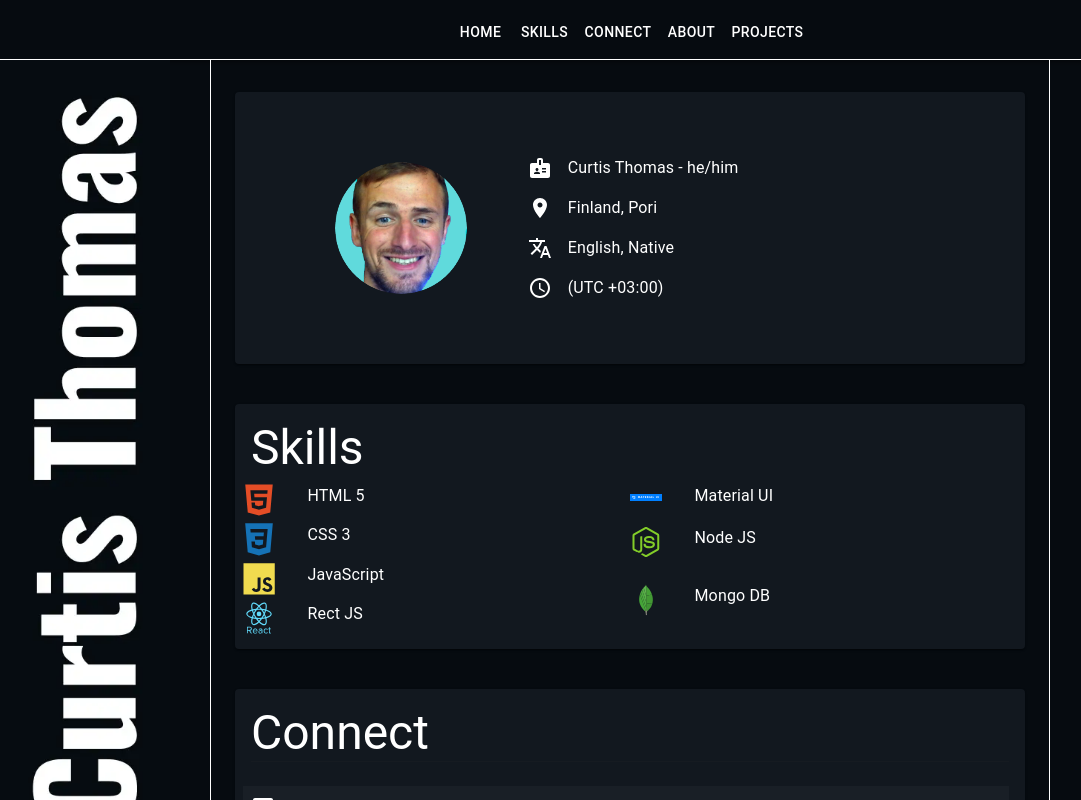
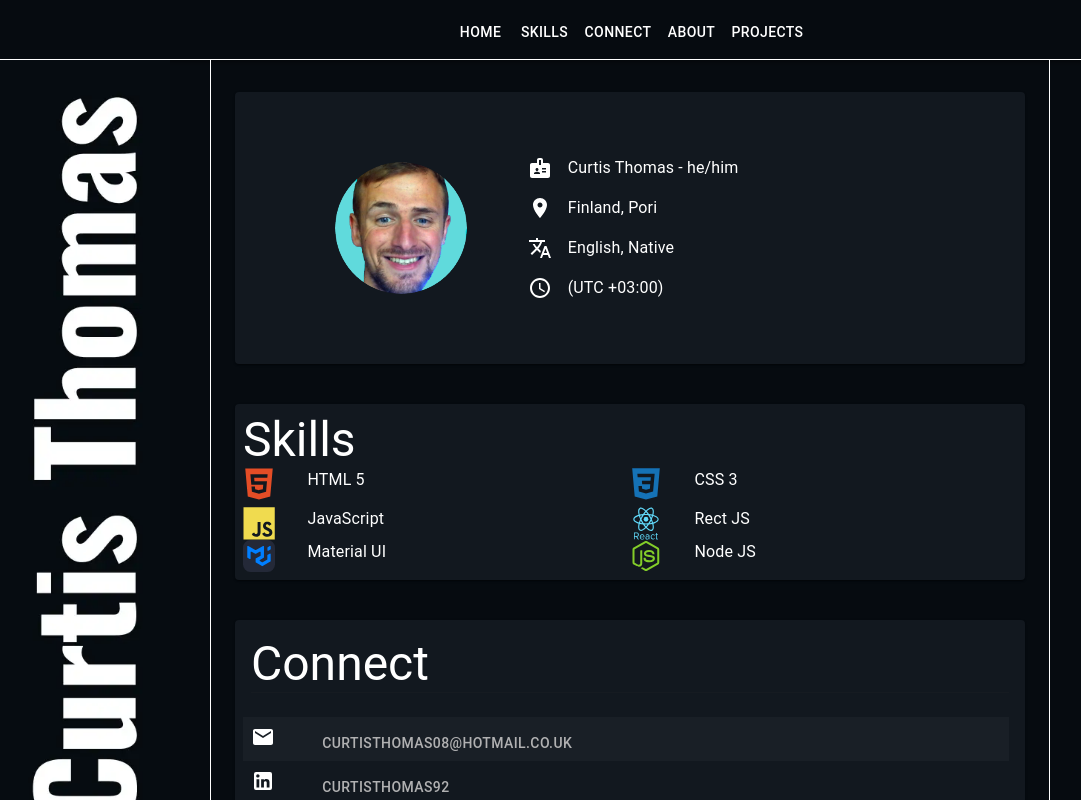
Before and after one commit to Curtis-Thomas/curtis-thomas-portfolio, a React (Create React App) app: page / in a window 1280 px wide. Shown: the top 800 px of the page, without its empty margins (10-1091 px from the left). Built offline with nearby package versions, Linux system fonts and the light colour scheme.

Commit message:
style: skills icon mui add

```diff
--- a/src/core/main/Connect.js
+++ b/src/core/main/Connect.js
@@ -24,12 +24,12 @@ const Connect = () => {
           </Grid>
 
           <Grid container item xs={12} sm={12} backgroundColor={"#191F26"}>
-            <Grid item xs={12} sm={1}>
+            <Grid item xs={1} sm={1}>
               <Typography color={"white"}>
                 <EmailIcon />
               </Typography>
             </Grid>
-            <Grid item xs={12} sm={6}>
+            <Grid item xs={11} sm={6}>
               <Button
                 sx={{ color: "#B1B1B2" }}
                 target="_top"
@@ -42,12 +42,12 @@ const Connect = () => {
           </Grid>
 
           <Grid container item xs={12} sm={12}>
-            <Grid item xs={12} sm={1}>
+            <Grid item xs={1} sm={1}>
               <Typography color={"white"}>
                 <LinkedInIcon />
               </Typography>
             </Grid>
-            <Grid item xs={12} sm={11}>
+            <Grid item xs={11} sm={11}>
               <Button
                 sx={{ color: "#B1B1B2" }}
                 target="_blank"
@@ -58,13 +58,13 @@ const Connect = () => {
             </Grid>
           </Grid>
           <Grid container item xs={12} sm={12} backgroundColor={"#191F26"}>
-            <Grid item xs={12} sm={1}>
+            <Grid item xs={1} sm={1}>
               {" "}
               <Typography color={"white"}>
                 <GitHubIcon />
               </Typography>
             </Grid>
-            <Grid item xs={12} sm={11}>
+            <Grid item xs={11} sm={11}>
               {" "}
               <Button
                 sx={{ color: "#B1B1B2" }}
--- a/src/core/main/LeftBar.js
+++ b/src/core/main/LeftBar.js
@@ -5,7 +5,6 @@ const LeftBar = () => {
   return (
     <Box
       sx={{
-        backgroundColor: "blue",
         width: "100%",
         height: "100vh",
         display: "flex",
--- a/src/core/main/jumbotron/Skills.js
+++ b/src/core/main/jumbotron/Skills.js
@@ -6,7 +6,6 @@ import javascript from "./assets/javascript-colored.svg";
 import reactImg from "./assets/react-original-wordmark.svg";
 import mui from "./assets/materialui.svg";
 import node from "./assets/nodejs-colored.svg";
-import mongo from "./assets/mongodb-colored.svg";
 
 const Skills = () => {
   return (
@@ -19,94 +18,88 @@ const Skills = () => {
         padding: 1,
       }}
     >
-      <Grid container xs={12} sm={12}>
-        <Grid container item xs={12} sm={12}>
-          <Grid item xs={12} sm={12} p={1}>
       <Typography color={"white"} variant="h3" component="h2">
         Skills
       </Typography>
-          </Grid>
-        </Grid>
 
       <Grid container xs={12} sm={12}>
-          <Grid container item xs={12} sm={6}>
-            <Grid item xs={6} sm={2}>
+        <Grid container xs={12} sm={12}>
+          <Grid container xs={12} sm={6}>
+            <Grid item xs={3} sm={2}>
               <img
                 src={html5}
                 alt="Jumbotron"
                 style={{ objectFit: "contain", width: "50%" }}
               />
             </Grid>
-            <Grid item xs={6} sm={10}>
+            <Grid item xs={9} sm={10}>
               <Typography color={"white"}>HTML 5</Typography>
             </Grid>
-            <Grid item xs={6} sm={2}>
+          </Grid>
+          <Grid container xs={12} sm={6}>
+            <Grid item xs={3} sm={2}>
               <img
                 src={css3}
                 alt="Jumbotron"
                 style={{ objectFit: "contain", width: "50%" }}
               />
             </Grid>
-            <Grid item xs={6} sm={10}>
+
+            <Grid item xs={9} sm={10}>
               <Typography color={"white"}>CSS 3</Typography>
             </Grid>
-            <Grid item xs={6} sm={2}>
-              {" "}
+          </Grid>
+        </Grid>
+
+        <Grid container xs={12} sm={6}>
+          <Grid container xs={3} sm={2}>
             <img
               src={javascript}
               alt="Jumbotron"
               style={{ objectFit: "contain", width: "50%" }}
             />
           </Grid>
-            <Grid item xs={6} sm={10}>
+
+          <Grid container xs={9} sm={10}>
             <Typography color={"white"}>JavaScript</Typography>
           </Grid>
-            <Grid item xs={6} sm={2}>
-              {" "}
+        </Grid>
+        <Grid container xs={12} sm={6}>
+          <Grid container xs={3} sm={2}>
             <img
               src={reactImg}
               alt="Jumbotron"
               style={{ objectFit: "contain", width: "50%" }}
             />
           </Grid>
-            <Grid item xs={6} sm={10}>
+          <Grid container xs={9} sm={10}>
             <Typography color={"white"}>Rect JS</Typography>
           </Grid>
         </Grid>
-          <Grid container item xs={12} sm={6}>
-            <Grid item xs={6} sm={2}>
-              {" "}
+        <Grid container xs={12} sm={6}>
+          <Grid container xs={3} sm={2}>
             <img
               src={mui}
               alt="Jumbotron"
               style={{ objectFit: "contain", width: "50%" }}
             />
           </Grid>
-            <Grid item xs={6} sm={10}>
+
+          <Grid container xs={9} sm={10}>
             <Typography color={"white"}>Material UI</Typography>
           </Grid>
-            <Grid item xs={6} sm={2}>
-              {" "}
+        </Grid>
+        <Grid container xs={12} sm={6}>
+          <Grid container xs={3} sm={2}>
             <img
               src={node}
               alt="Jumbotron"
               style={{ objectFit: "contain", width: "50%" }}
             />
           </Grid>
-            <Grid item xs={6} sm={10}>
+
+          <Grid container xs={9} sm={10}>
             <Typography color={"white"}>Node JS</Typography>
-            </Grid>
-            <Grid item xs={6} sm={2}>
-              {" "}
-              <img
-                src={mongo}
-                alt="Jumbotron"
-                style={{ objectFit: "contain", width: "50%" }}
-              />
-            </Grid>
-            <Grid item xs={6} sm={10}>
-              <Typography color={"white"}>Mongo DB</Typography>
-            </Grid>
           </Grid>
         </Grid>
       </Grid>
```
Also changed, not shown: src/core/main/jumbotron/assets/materialui.svg. Lines whose indentation alone changed are shown as unchanged.
